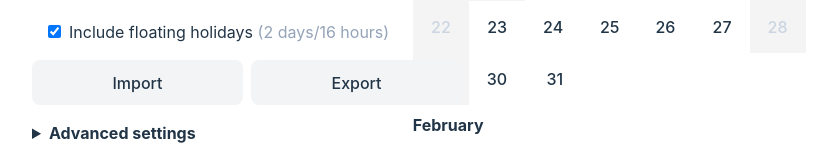
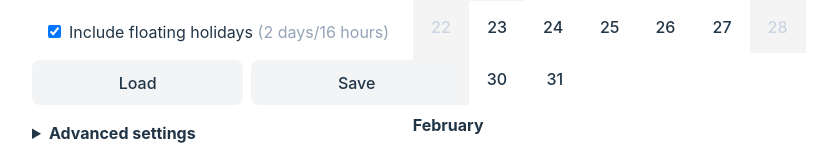
Before and after one commit to citelao/tar2d2, a React (Vite) app: page / in a window 1280 px wide. Shown: the part 327-480 px from the top of the page, without its empty margins (0-837 px from the left). Built offline with nearby package versions, Linux system fonts and the light colour scheme.

Commit message:
load file

```diff
--- a/src/App.tsx
+++ b/src/App.tsx
@@ -8,7 +8,7 @@ import { chooseRandom, classes, randBetween, split, times } from './utils';
 import { load_daysArray, load_includingFloating, load_startDate, persist_daysArray, persist_includingFloating, persist_startDate, serialize_daysArray } from './State';
 import IDaysArray from './DaysArray';
 import { navigateTable } from './tables';
-import { downloadFile } from './files';
+import { downloadFile, readFile } from './files';
 
 dayjs.extend(weekday);
 dayjs.extend(advancedFormat);
@@ -362,6 +362,17 @@ function App() {
     downloadFile("export.json", indentedData);
   }
 
+  const handleImport = async (e: React.ChangeEvent<HTMLInputElement>) => {
+    if (!e.target.files || e.target.files.length === 0) {
+      // TODO: clearer error handling.
+      return;
+    }
+
+    const file = e.target.files[0];
+    const content = await readFile(file);
+    console.log(content);
+  };
+
   return (
     <>
       <div className='md:grid gap-4 md:grid-cols-[minmax(min-content,_30%)_1fr]'>
@@ -445,10 +456,10 @@ function App() {
 
               <div className='flex gap-2'>
                 <label htmlFor='import' className='labelButton grow'>
-                  Import
+                  Load
                 </label>
-                <input id="import" type="file" className='hidden'/>
-                <button onClick={onDownload} className="grow">Export</button>
+                <input id="import" type="file" className='hidden' onChange={handleImport}/>
+                <button onClick={onDownload} className="grow">Save</button>
               </div>
 
               <details className='w-full'>
--- a/src/files.ts
+++ b/src/files.ts
@@ -11,3 +11,22 @@ export function downloadFile(filename: string, content: string) {
 
     document.body.removeChild(element)
 }
+
+export async function readFile(file: File): Promise<string> {
+    return new Promise<string>((res, rej) => {
+        const reader = new FileReader();
+        reader.onload = (e) => {
+            if (!e.target) {
+                // Rejecting for unknown reason.
+                rej();
+                return;
+            }
+            const contents = e.target.result as string;
+            res(contents);
+        };
+        reader.onerror = (e) => {
+            rej(e.target?.error);
+        }
+        reader.readAsText(file);
+    });
+}
```
